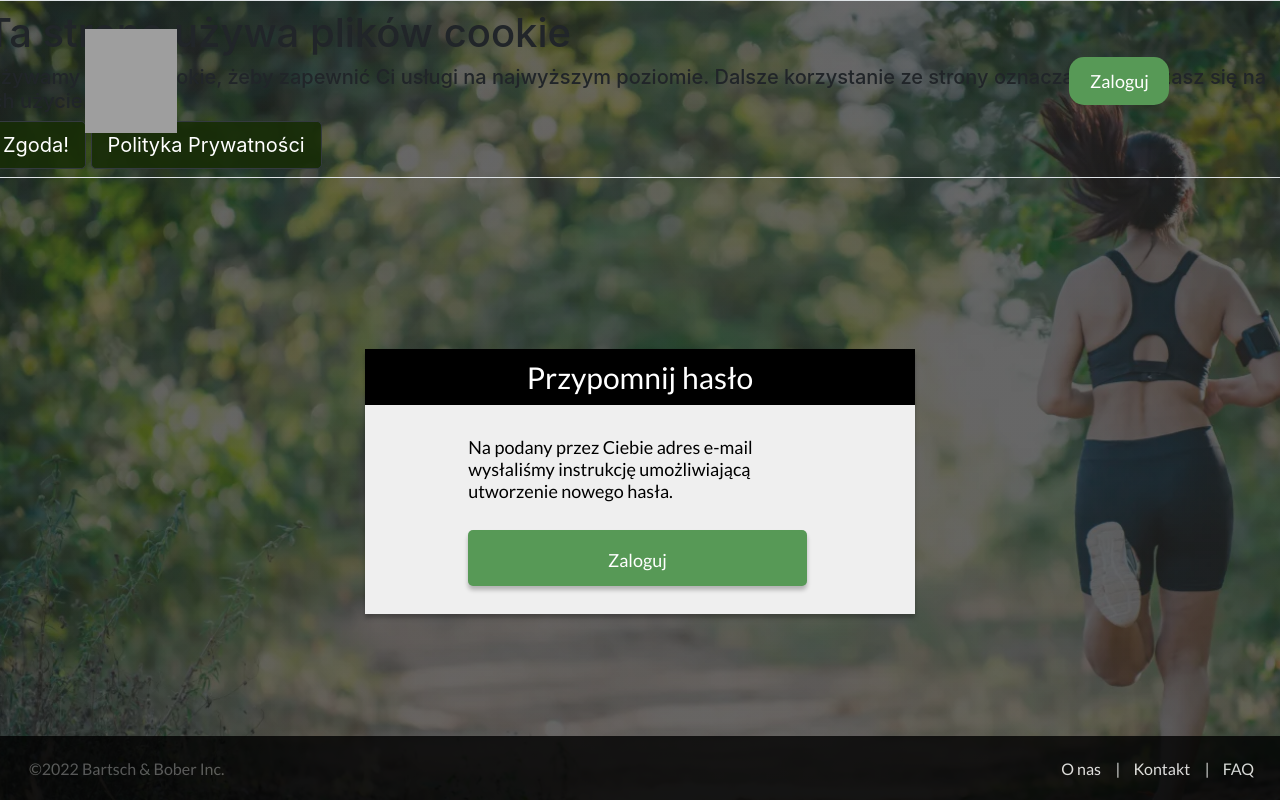
After one commit to MaBober/SportoweSwiry, a Python web app: template user/templates/verifyEmailSent.html in a window 1280 px wide. The commit adds this page. Run offline with Jinja, Linux system fonts and the light colour scheme; the template is opened without the code that fills it, so the values that code supplies are empty; some libraries are stand-ins or nearby versions; grey boxes are pictures that could not be loaded.

Commit message:
Password reset site confirmation added

```diff
--- a/other/routes.py
+++ b/other/routes.py
@@ -35,7 +35,7 @@ def faq():
 @other.route("/about")
 def about():
 
-    return render_template('/pages/about.html', title_prefix = "FAQ" )
+    return render_template('/pages/about.html', title_prefix = "O nas" )
 
 
 @other.route("/sendMessage", methods=['POST','GET'])
--- a/static/styles/verifyEmail.css
+++ b/static/styles/verifyEmailSent.css
@@ -1,5 +1,5 @@
 body {
-    background: linear-gradient(rgb(38,38,38,0.7), rgb(38,38,38,0.7)), url("/static/img/bg_verifyEmial.webp") no-repeat center fixed;
+    background: linear-gradient(rgb(38,38,38,0.7), rgb(38,38,38,0.7)), url("/static/img/bg_verifyEmailSent.webp") no-repeat center fixed;
     background-size: cover;
     background-color: #3a3a3a;
     min-height: 100%;
@@ -81,14 +81,6 @@ body {
       }
 
 
-      .email-form{
-        width: 65%;
-        margin-left: 17%;
-        margin-right: 17%;
-        border-radius: 0%;
-        box-shadow: 0 4px 4px 0 rgba(0, 0, 0, 0.25);
-      }
-
       .reset-button{
         width: 65%;
         height: 56px;
@@ -97,37 +89,14 @@ body {
         margin-bottom: 28px;
         border-radius: 5px;
         border-width: 0ch;
+        padding-top: 17px;
+        padding-bottom: 17px;
 
         background-color: #579956;
         box-shadow: 0 4px 4px 0 rgba(0, 0, 0, 0.25);
 
         font-family: Lato;
         font-size: 18px;
-        text-align: center;
-        color: #fff;
-
-      }
-
-
-      .back-button{
-        width: 17%;
-        height: 28px;
-        margin-left: 41.5%;
-        margin-right: 41.5%;
-        margin-bottom: 28px;
-        border-radius: 5px;
-        border-width: 0ch;
-        padding-top: 7px;
-        padding-bottom: 7px;
-        justify-self: center;
-
-
-        box-shadow: 0 4px 4px 0 rgba(0, 0, 0, 0.25);
-        opacity: 0.7;
-        background-color: #262626;
-
-        font-family: Lato;
-        font-size: 12px;
         text-align: center;
         color: #fff;
 
--- /dev/null
+++ b/user/templates/verifyEmailSent.html
@@ -0,0 +1,29 @@
+{% extends "pages//baseNew.html" %}
+
+{% block body_content %}
+
+<!-- Site css sheet -->
+<link rel= "stylesheet" type= "text/css" href= "{{ url_for('static',filename='styles/verifyEmailSent.css') }}">
+
+<div class="Static-Content">
+
+    <div class="container box">
+
+        <div class="row box-header">
+           <span class="box-header-font"> Przypomnij hasło</span>
+        </div>
+
+            <div class="row justify-content-center">
+
+
+                <div class="col">
+                    <label class="box-text">Na podany przez Ciebie adres e-mail wysłaliśmy instrukcję umożliwiającą utworzenie nowego hasła.</label>
+                    <a href="{{ url_for('user.login') }}"><div class="reset-button">Zaloguj</div></a>
+                </div>
+
+            </div>
+
+    </div>
+</div>
+
+{% endblock %}
```
Also changed, not shown: user/routes.py (+8 -2 lines), static/img/bg_verifyEmail.webp (renamed from static/img/bg_verifyEmial.webp), static/img/bg_verifyEmailSent.webp (added).
